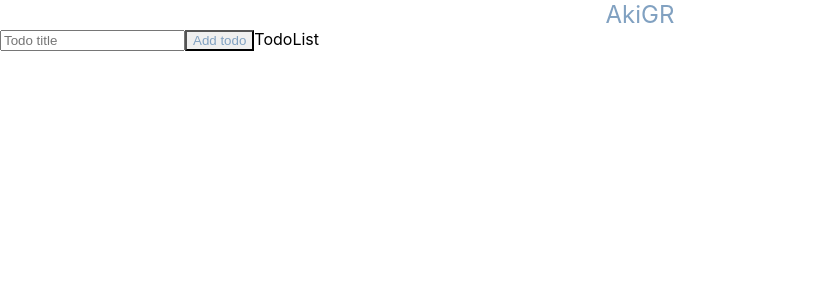
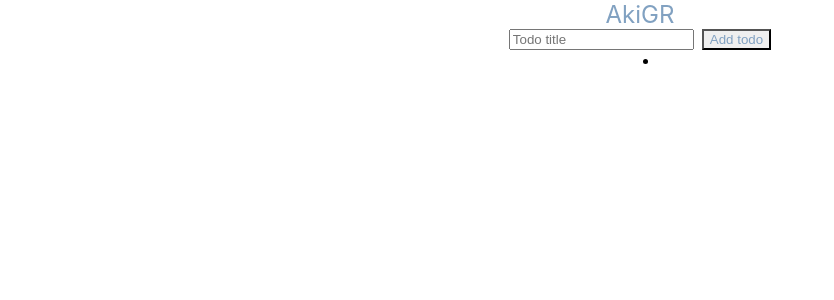
Before and after one commit to AkiGR/React-Todo, a React (Create React App) app: page / in a window 1280 px wide. Shown: the top 300 px of the page, without its empty margins (0-834 px from the left). Built offline with nearby package versions, Linux system fonts and the light colour scheme.

Commit message:
one string todo

```diff
--- a/src/App.tsx
+++ b/src/App.tsx
@@ -1,12 +1,21 @@
 // import component
 import { Header, TodoForm, TodoList } from "./components/";
 
+import { useState } from "react";
+
 function App() {
+  // hooks
+  const [todoTitle, setTodoTitle] = useState("");
+
+  // handler
+  const handleTodoTitleChange = (todoTitle: string) => {
+    setTodoTitle(todoTitle);
+  };
   return (
     <>
       <Header />
-      <TodoForm />
-      <TodoList />
+      <TodoForm onTodoTitleChange={handleTodoTitleChange} />
+      <TodoList todoTitle={todoTitle} />
     </>
   );
 }
--- a/src/components/TodoForm/TodoForm.tsx
+++ b/src/components/TodoForm/TodoForm.tsx
@@ -1,14 +1,41 @@
-import React from "react";
+import React, { useState } from "react";
 
 // style
 import { Input } from "@chakra-ui/input";
 import { Button } from "@chakra-ui/button";
+import { HStack } from "@chakra-ui/layout";
 
-export const TodoForm: React.FC = () => {
+// interface
+interface TodoTitleProps {
+  onTodoTitleChange: (todoTitle: string) => void;
+}
+
+export const TodoForm: React.FC<TodoTitleProps> = ({ onTodoTitleChange }) => {
+  // hooks
+  const [todoTitle, setTodoTitle] = useState("");
+
+  // handler
+  const handleTodoTitleChange = (event: any) => {
+    setTodoTitle(event.target.value);
+  };
+
+  // onClick
+  const onAddTodo = () => {
+    onTodoTitleChange(todoTitle);
+    setTodoTitle("");
+    console.log("button click");
+  };
+
   return (
-    <>
-      <Input placeholder="Todo title" />
-      <Button color="#81A1C1">Add todo</Button>
-    </>
+    <HStack alignItems={"center"} width={"auto"} justifyContent={"center"}>
+      <Input
+        placeholder={"Todo title"}
+        onChange={handleTodoTitleChange}
+        value={todoTitle}
+      />
+      <Button color="#81A1C1" onClick={onAddTodo}>
+        Add todo
+      </Button>
+    </HStack>
   );
 };
--- a/src/components/TodoList/TodoList.tsx
+++ b/src/components/TodoList/TodoList.tsx
@@ -1,5 +1,19 @@
 import React from "react";
 
-export const TodoList: React.FC = () => {
-  return <>TodoList</>;
+// style
+import { UnorderedList, ListItem, Box } from "@chakra-ui/layout";
+
+// interface
+interface todoTitleProps {
+  todoTitle: string;
+}
+
+export const TodoList: React.FC<todoTitleProps> = ({ todoTitle }) => {
+  return (
+    <Box>
+      <UnorderedList margin={"auto"} width={"fit-content"}>
+        <ListItem>{todoTitle}</ListItem>
+      </UnorderedList>
+    </Box>
+  );
 };
```
